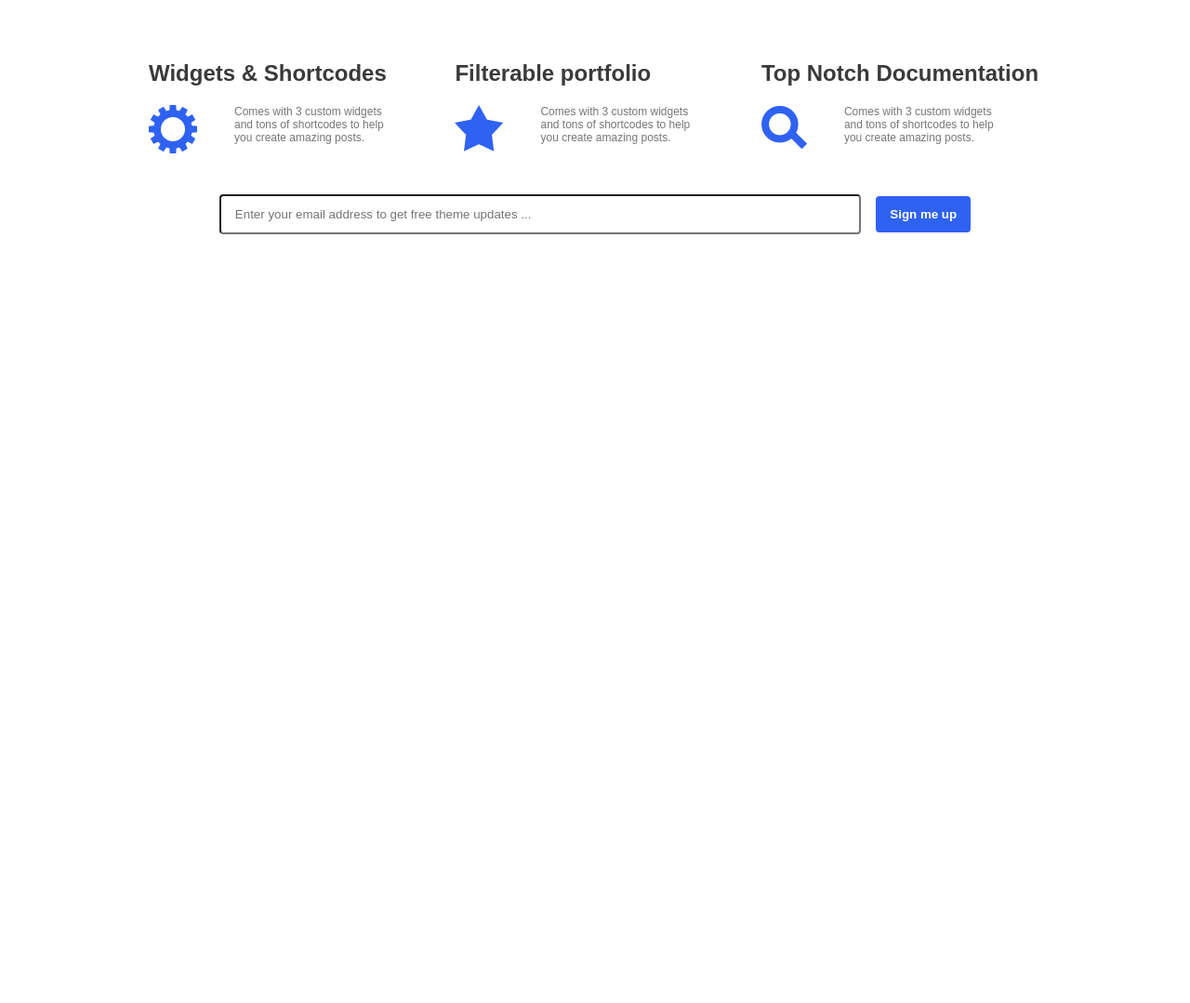
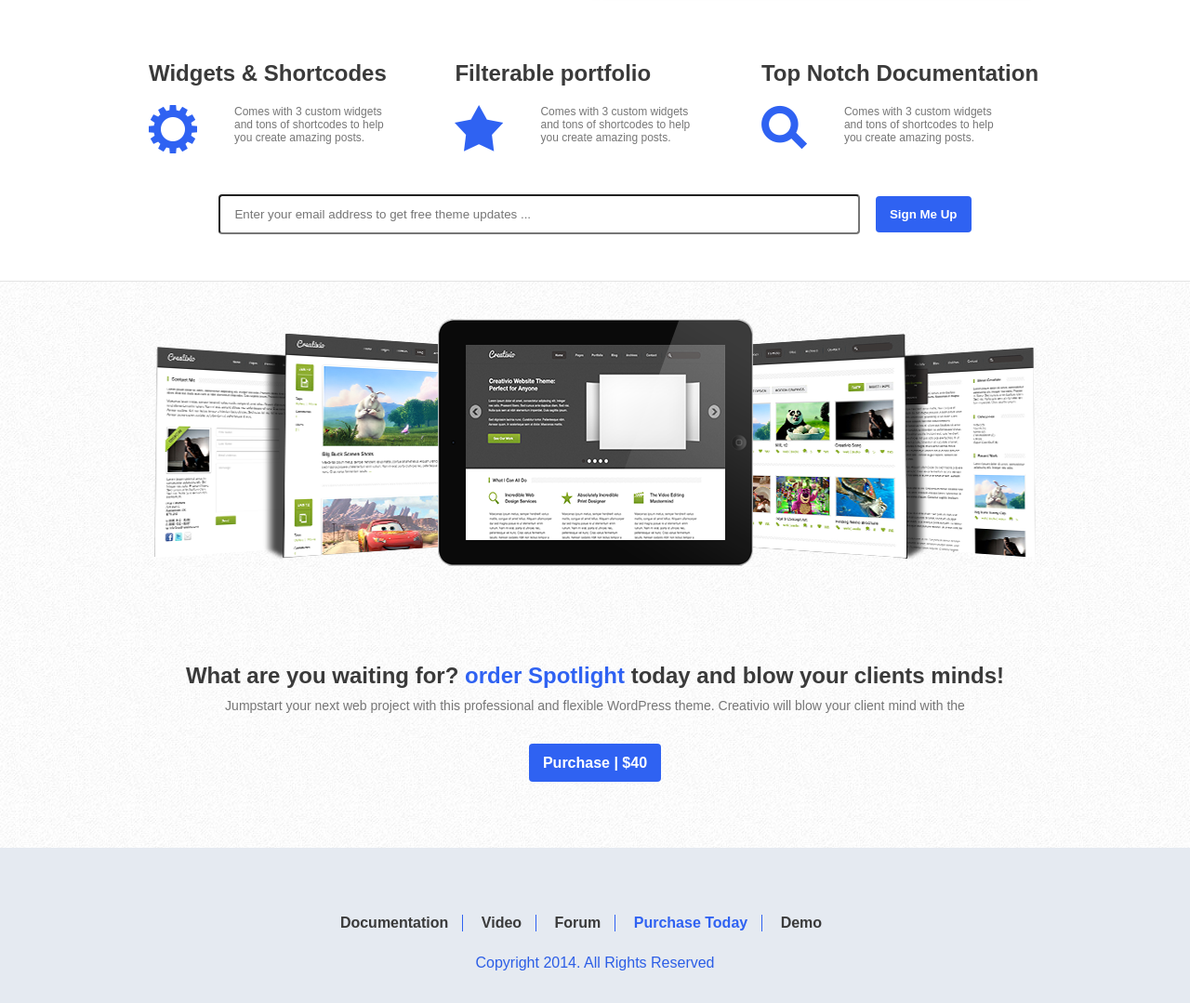
Before and after one commit to myfreecomm/desafio-frontend, a PHP site: page / in a window 1280 px wide. Shown: the part 1030-2109 px from the top of the page at 93% size. Before the commit the page ends 1282 px from the top, so only its background shows below. Run offline with PHP 8.4, Linux system fonts and the light colour scheme.

Commit message:
Feito order-content e footer

```diff
--- a/index.html
+++ b/index.html
@@ -104,7 +104,31 @@
             <button class="btn">Sign me up</button>
         </div>
 
+        <div class="order-content">
+            <img src="img/order-spotlight.png" alt="tablet apresentando o tema Spotlight, para wordpress.">
 
+            <h2>What  are  you  waiting  for?  <a href="">order  Spotlight</a>  today  and  blow  your  clients  minds!</h2>
+
+            <p>Jumpstart your next web project with this professional and flexible WordPress theme.  Creativio will blow your client mind with the </p>
+
+            <a href="" class="btn">Purchase | $40</a>
+        </div>
+
+        <footer>
+            <nav>
+                <ul>
+                    <li><a href="">Documentation</a></li>
+                    <li><a href="">Video</a></li>
+                    <li><a href="">Forum</a></li>
+                    <li><a href="" class="current">Purchase Today</a></li>
+                    <li><a href="">Demo</a></li>
+                </ul>
+            </nav>
+
+            <div class="copyright">
+                Copyright  2014.  All  Rights  Reserved
+            </div>
+        </footer>
     </div>
 </body>
 
--- a/style.css
+++ b/style.css
@@ -89,6 +89,13 @@ nav ul li a {
     padding: 12px 15px;
     border-radius: 4px;
     text-decoration: none;
+    text-transform: capitalize;
+    transition: 0.4s;
+}
+
+.btn:hover {
+    transition: 0.4s;
+    background-color: #215aa9;
 }
 
 .theme-features {
@@ -163,6 +170,7 @@ nav ul li a {
 
 button.btn {
     border: none;
+    cursor: pointer;
 }
 
 .container-newsletter {
@@ -175,3 +183,64 @@ button.btn {
     border-radius: 4px;
     margin-right: 12px;
 }
+
+.order-content {
+    height: 610px;
+    background: url(img/Background.jpg);
+    border-top: 1px solid #e4e4e4;
+    margin-top: 50px;
+    text-align: center;
+}
+
+.order-content img {
+    margin-top: 40px;
+    margin-bottom: 100px;
+}
+
+.order-content h2 {
+    font-size: 24px;
+    color: #3a3a3a;
+    margin: 0;
+}
+
+.order-content h2 a {
+    text-decoration: none;
+    color: #2f62f2;
+}
+
+.order-content p {
+    font-size: 14px;
+    color: #767676;
+    margin-top: 10px;
+    margin-bottom: 45px;
+}
+
+footer {
+    width: 100%;
+    height: 167px;
+    background-color: #e5eaf1;
+    text-align: center;
+    padding: 65px 0;
+}
+
+footer nav {
+    float: none;
+}
+
+footer nav ul li {
+    border-right: 1px solid #2f62f2;
+}
+
+footer nav ul li a {
+    color: #3a3a3a;
+}
+
+footer nav ul li a.current {
+    color: #2f62f2;
+}
+
+.copyright {
+    color: #2c5ee6;
+    font-size: 16px;
+    margin-top: 25px;
+}
```
